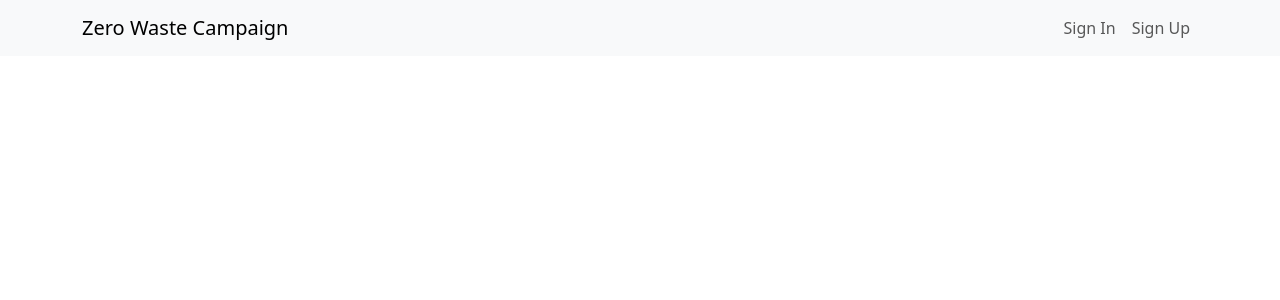
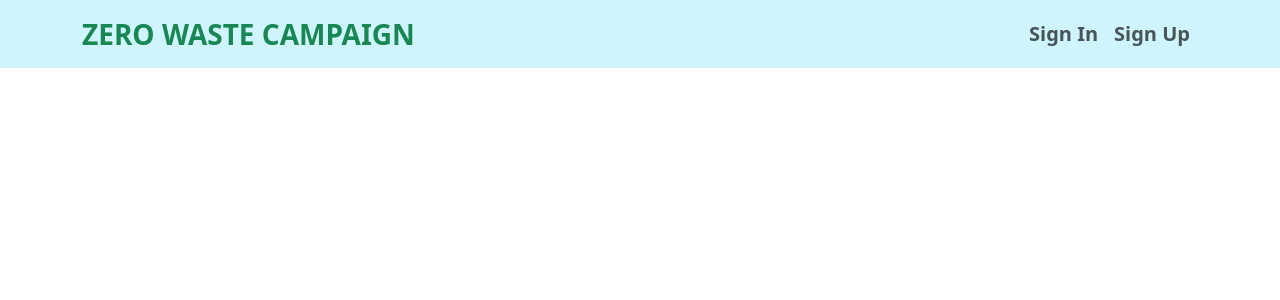
Before and after one commit to HACC2023/Sake, a React (Vite) app in the folder frontend/: page / in a window 1280 px wide. Shown: the top 300 px of the page. Built offline with nearby package versions, Linux system fonts and the light colour scheme.

Commit message:
add header component

```diff
--- a/frontend/src/components/Header.jsx
+++ b/frontend/src/components/Header.jsx
@@ -4,12 +4,12 @@ import "./Header.css";
 const Header = () => {
   return (
     <header>
-      <Navbar expand="lg" className="bg-body-tertiary">
+      <Navbar expand="lg" className="bg-info-subtle">
         <Container>
-          <Navbar.Brand href="#home">Zero Waste Campaign</Navbar.Brand>
+          <Navbar.Brand href="#home" className="text-uppercase fw-bold text-success fs-3">Zero Waste Campaign</Navbar.Brand>
           <Navbar.Toggle aria-controls="basic-navbar-nav" />
           <Navbar.Collapse id="basic-navbar-nav">
-            <Nav className="me-auto">
+            <Nav className="me-auto fw-semibold fs-5">
               <Nav.Link href="#home">Sign In</Nav.Link>
               <Nav.Link href="#link">Sign Up</Nav.Link>
             </Nav>
```
